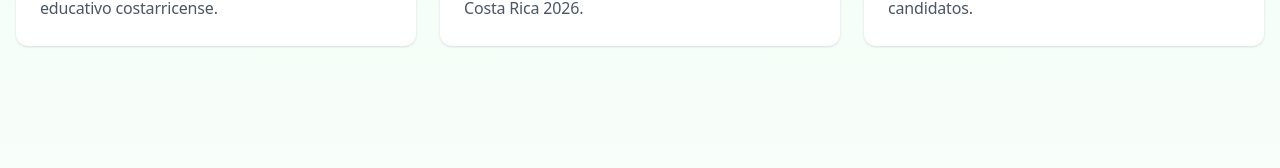
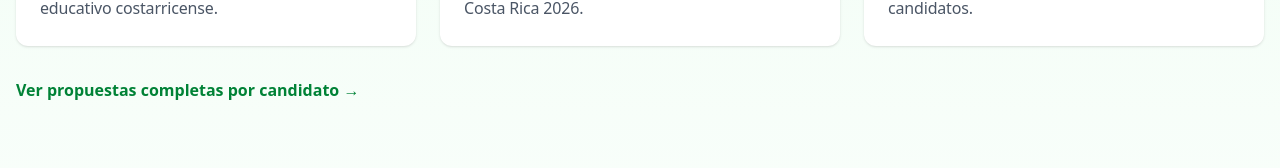
Before and after one commit to javier25arroyo/Elecciones2026, a Next.js app in the folder web/: page /propuestas in a window 1280 px wide. Shown: the part 328-496 px from the top of the page. Built offline with nearby package versions, Linux system fonts and the light colour scheme; no server answers.

Commit message:
Add candidatos CTA on propuestas page
Import `next/link` and add a new call-to-action at the end of the propuestas section that routes users to `/candidatos` to view full proposals by candidate.

```diff
--- a/web/src/app/propuestas/page.tsx
+++ b/web/src/app/propuestas/page.tsx
@@ -1,4 +1,5 @@
 import { Metadata } from "next";
+import Link from "next/link";
 import { SEO_CONFIG } from "@/lib/seo.config";
 
 export const metadata: Metadata = {
@@ -77,6 +78,12 @@ export default function PropuestasPage() {
               <p className="text-gray-600">Estrategias de seguridad ciudadana de los candidatos.</p>
             </div>
           </div>
+          <Link
+            href="/candidatos"
+            className="mt-8 inline-block text-green-700 font-semibold hover:underline"
+          >
+            Ver propuestas completas por candidato →
+          </Link>
         </div>
       </div>
     </>
```
